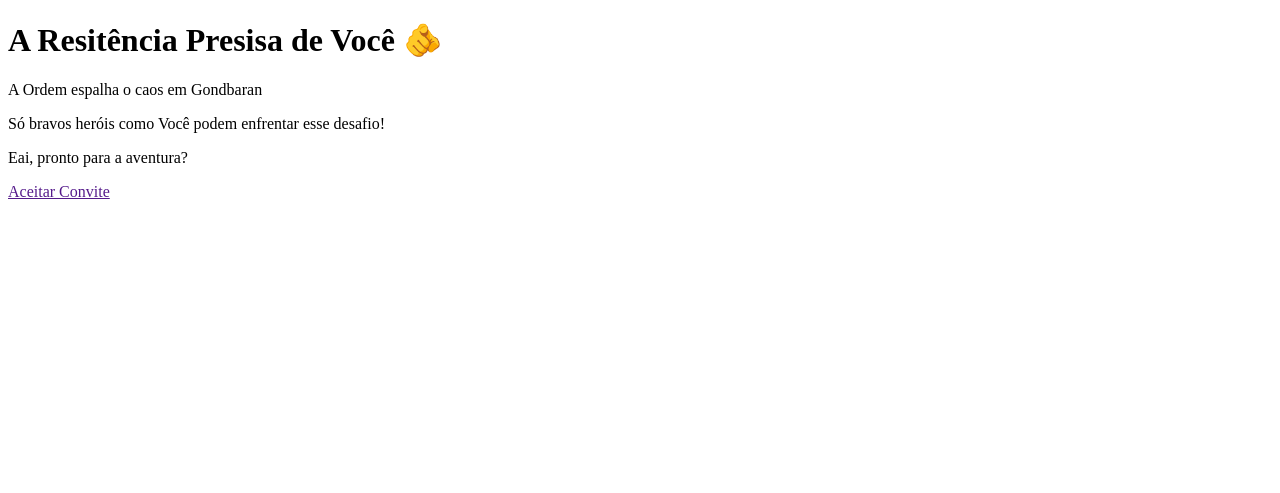
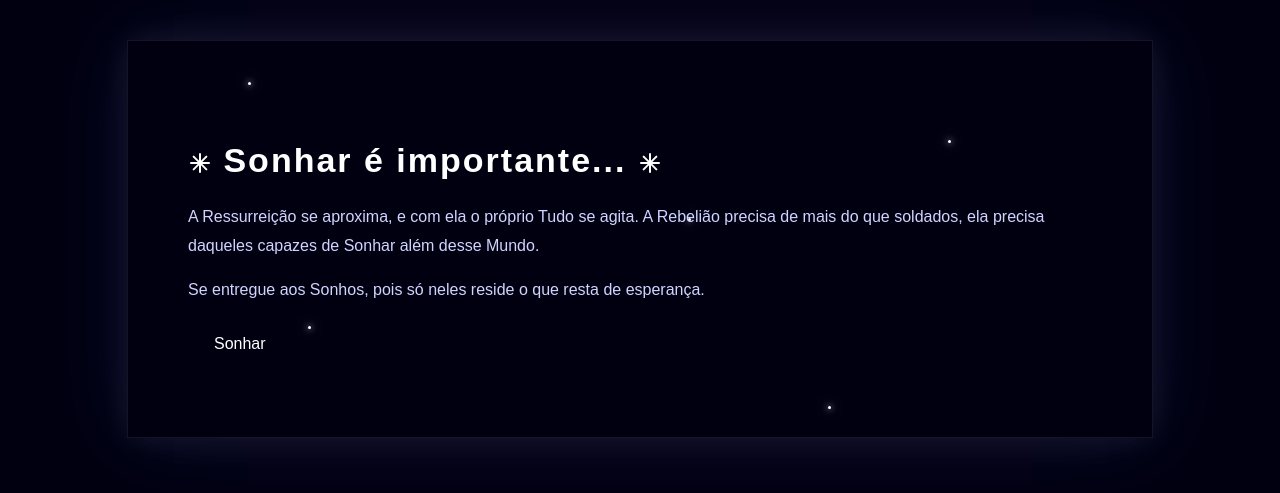
Before and after one commit to VihOht/ProjectRPG, a Flask app: template rpg-project-backend/application/templates/invitation.html in a window 1280 px wide. Shown: the top 493 px of the page. Run offline with Flask 3, Linux system fonts and the light colour scheme; the template is opened without the code that fills it, so the values that code supplies are empty.

Commit message:
feat: invitation template

```diff
--- a/rpg-project-backend/application/templates/invitation.html
+++ b/rpg-project-backend/application/templates/invitation.html
@@ -1,15 +1,128 @@
 <!DOCTYPE html>
-<html lang="en">
+<html lang="pt-br">
 <head>
-    <meta charset="UTF-8">
-    <meta name="viewport" content="width=device-width, initial-scale=1.0">
-    <title>Document</title>
+<meta charset="UTF-8">
+<title>Convite - Insônia</title>
+
+<style>
+#invite {
+    display: inline-block;
+    padding: 12px 24px;
+
+    color: white;
+    text-decoration: none;
+    border-radius: 4px;
+    border: 2px solid transparent;
+    transition: border 0.3s ease;
+}
+
+#invite:hover {
+    border: 2px solid #357ab8;
+}
+</style>
 </head>
-<body>
-    <h1>A Resitência Presisa de Você 🫵 </h1>
-    <p>A Ordem espalha o caos em Gondbaran</p>
-    <p>Só bravos heróis como Você podem enfrentar esse desafio!</p>
-    <p>Eai, pronto para a aventura?</p>
-    <a href="{{ invitation_link }}">Aceitar Convite</a>
+<body style="margin:0;padding:40px 0;background:#010011;font-family:Arial,sans-serif;">
+
+<div style="
+    width:1024px;
+    margin:0 auto;
+    background:#010011;
+    overflow:hidden;
+    border:1px solid rgba(255,255,255,.08);
+    box-shadow:0 0 30px rgba(255,255,255,.08),0 0 80px rgba(100,100,255,.12);
+">
+
+    <!-- Decorative layer -->
+    <div style="height:0;overflow:visible;">
+
+        <div style="margin-left:120px;margin-top:30px;">
+            <span style="display:inline-block;width:3px;height:3px;background:#fff;border-radius:50%;box-shadow:0 0 6px #fff,0 0 12px #88aaff;"></span>
+        </div>
+
+        <div style="margin-left:820px;margin-top:40px;">
+            <span style="display:inline-block;width:3px;height:3px;background:#fff;border-radius:50%;box-shadow:0 0 6px #fff,0 0 12px #88aaff;"></span>
+        </div>
+
+        <div style="margin-left:560px;margin-top:60px;">
+            <span style="display:inline-block;width:3px;height:3px;background:#fff;border-radius:50%;box-shadow:0 0 6px #fff,0 0 12px #88aaff;"></span>
+        </div>
+
+        <div style="margin-left:180px;margin-top:90px;height:40px;">
+            <span style="display:inline-block;width:3px;height:3px;background:#fff;border-radius:50%;box-shadow:0 0 6px #fff,0 0 12px #88aaff;"></span>
+        </div>
+
+        <div style="margin-left:700px;margin-top:40px;">
+            <span style="display:inline-block;width:3px;height:3px;background:#fff;border-radius:50%;box-shadow:0 0 6px #fff,0 0 12px #88aaff;"></span>
+        </div>
+
+    </div>
+
+    <!-- Content -->
+    <div style="padding:70px 60px;position:relative;z-index:10;">
+
+        <h1 style="margin-top:0;font-size:34px;letter-spacing:2px;color:white;">
+            <svg
+                xmlns="http://www.w3.org/2000/svg"
+                width="24"
+                height="24"
+                viewBox="0 0 24 24"
+                role="img"
+                aria-label="Eight-pointed star"
+                style="vertical-align:middle;"
+                >
+                <g
+                    stroke="#FFFFFF"
+                    stroke-width="2"
+                    stroke-linecap="round"
+                    fill="none"
+                >
+                    <line x1="12" y1="3" x2="12" y2="21"/>
+                    <line x1="3" y1="12" x2="21" y2="12"/>
+                    <line x1="5.64" y1="5.64" x2="18.36" y2="18.36"/>
+                    <line x1="18.36" y1="5.64" x2="5.64" y2="18.36"/>
+                </g>
+            </svg>
+            Sonhar é importante...
+            <svg
+                xmlns="http://www.w3.org/2000/svg"
+                width="24"
+                height="24"
+                viewBox="0 0 24 24"
+                role="img"
+                aria-label="Eight-pointed star"
+                style="vertical-align:middle;"
+                >
+                <g
+                    stroke="#FFFFFF"
+                    stroke-width="2"
+                    stroke-linecap="round"
+                    fill="none"
+                >
+                    <line x1="12" y1="3" x2="12" y2="21"/>
+                    <line x1="3" y1="12" x2="21" y2="12"/>
+                    <line x1="5.64" y1="5.64" x2="18.36" y2="18.36"/>
+                    <line x1="18.36" y1="5.64" x2="5.64" y2="18.36"/>
+                </g>
+                </svg>
+        </h1>
+
+        <p style="color:#d0d4ff;line-height:1.8;">
+            A Ressurreição se aproxima, e com ela o próprio Tudo se agita. A Rebelião precisa de mais do que soldados, ela precisa daqueles capazes de Sonhar além desse Mundo.
+        </p>
+
+        <p style="color:#d0d4ff;line-height:1.8;">
+            Se entregue aos Sonhos, pois só neles reside o que resta de esperança.
+        </p>
+
+        <a href="{{ invitation_link }}"
+            id="invite"
+        >
+            Sonhar
+        </a>
+
+    </div>
+
+</div>
+
 </body>
 </html>
```
